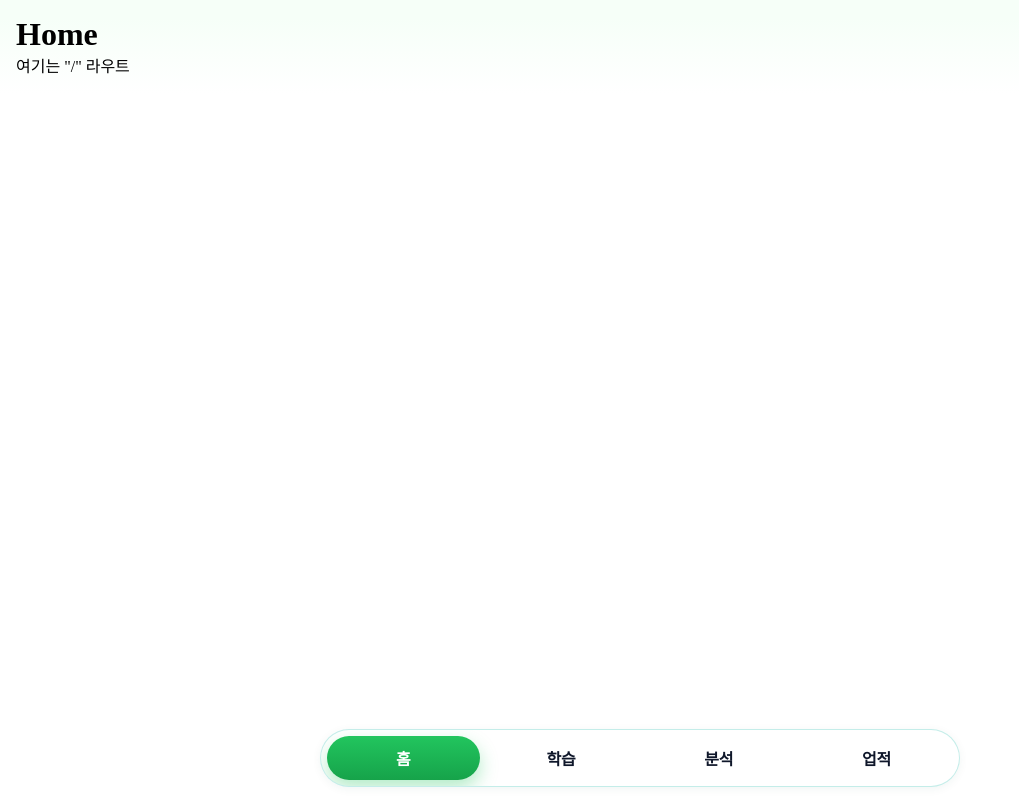
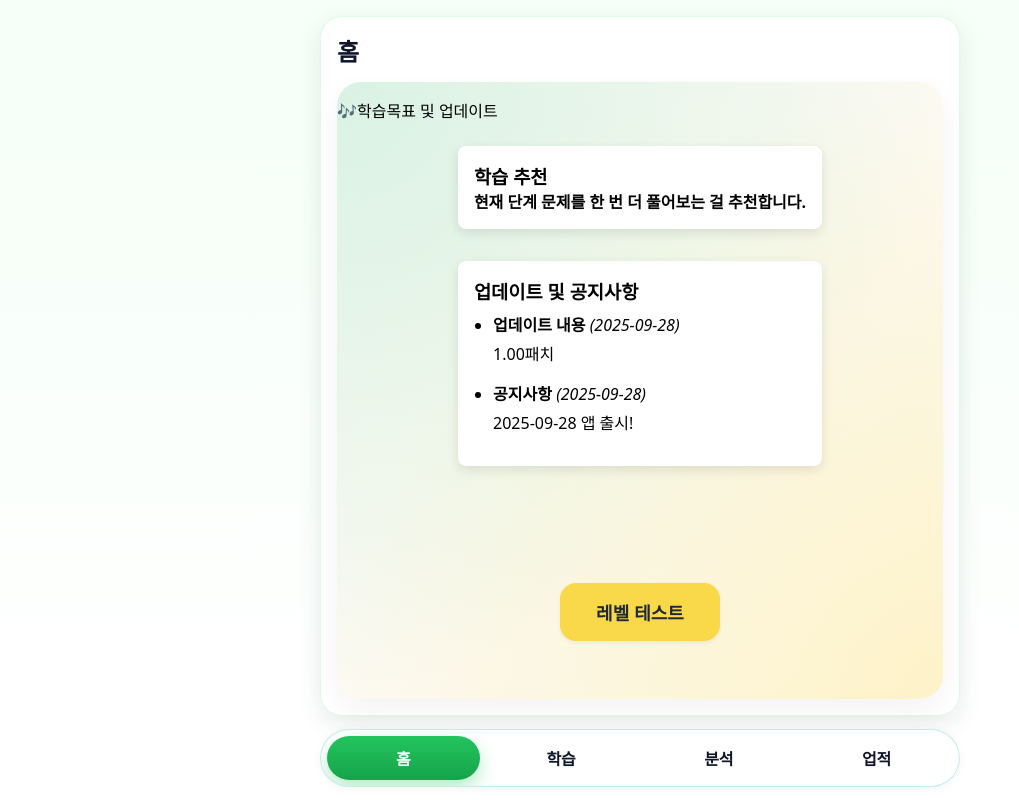
Before and after one commit to dongwandev/mokwon-hackathon, a React (Vite) app in the folder frontend/: page / in a window 1280 px wide. Shown: the whole page, without its empty margins (0-1019 px from the left). Built offline with nearby package versions, Linux system fonts and the light colour scheme.

Commit message:
프로젝트 1차 개발 완료

```diff
--- a/frontend/src/App.jsx
+++ b/frontend/src/App.jsx
@@ -23,11 +23,10 @@ function App() {
   return (
     <BrowserRouter>
       <Routes>
-        <Route path="/" element={<Home />} />
+        <Route path="/" element={<HomePage />} />
         <Route path="/level" element={<LevelPage />} />
         <Route path="/levelresult" element={<LevelResultPage />} />
         <Route path="/learningchoice" element={<LearningChoicePage />} />
-        <Route path="/home" element={<HomePage />} />
         {/* 선택: 404 최소 대응 */}
         <Route
           path="*"
--- a/frontend/src/components/Footer.jsx
+++ b/frontend/src/components/Footer.jsx
@@ -5,14 +5,14 @@ import { useNavigate, useLocation  } from "react-router-dom";
 const LABELS = ["홈", "학습", "분석", "업적"];
 
 const INDEX_TO_PATH = {
-  0: "/home",
+  0: "/",
   1: "/learningchoice",
   2: "/analysis",
   3: "/achievement",
 };
 
 const PATH_TO_INDEX = {
-  "/home": 0,
+  "/": 0,
   "/learningchoice": 1,
   "/analysis": 2,
   "/achievement": 3,
@@ -26,7 +26,7 @@ export default function Footer({ onChange, activeIndex = 0 }) {
   const routeActiveIndex =
     PATH_TO_INDEX[pathname] ??
     // 경로 변형 대비(트레일링 슬래시나 쿼리 등) - startsWith로 유연 처리
-    (pathname.startsWith("/home") ? 0 :
+    (pathname.startsWith("/") ? 0 :
      pathname.startsWith("/learningchoice") || pathname.startsWith("/LearningPage") || pathname.startsWith("/ProblemPage") ? 1 :
       pathname.startsWith("/analysis") ? 2 :
      pathname.startsWith("/achievement") ? 3 :
--- a/frontend/src/pages/HomePage.css
+++ b/frontend/src/pages/HomePage.css
@@ -133,3 +133,22 @@
   color: #fff;
   box-shadow: 0 8px 18px rgba(34, 197, 94, 0.35);
 }
+
+/* 공통 버튼 */
+.select-button {
+  padding: 1rem 2rem;
+  font-size: 1.125rem;
+  font-weight: 600;
+  border: none;
+  border-radius: var(--radius);
+  cursor: pointer;
+  transition: 0.2s ease-in-out;
+  min-width: 160px;
+  box-shadow: 0 2px 4px rgba(0,0,0,0.05);
+}
+
+/* 테스트 버튼 */
+.select-button.test {
+  background-color: var(--yellow);
+  color: var(--text);
+}
--- a/frontend/src/pages/HomePage.jsx
+++ b/frontend/src/pages/HomePage.jsx
@@ -1,17 +1,28 @@
-import React, { useState, useEffect } from 'react';
+import React, { useState, useEffect } from "react";
 import Container from "../components/Container";
 import "./HomePage.css";
+import { useNavigate } from "react-router-dom";
 
 function HomePage() {
+  const navigate = useNavigate();
+
   const [currentLevel, setCurrentLevel] = useState(1);
   const [accuracy, setAccuracy] = useState(75);
 
-  const [recommendation, setRecommendation] = useState({ message: '', nextLevel: currentLevel });
+  const [recommendation, setRecommendation] = useState({
+    message: "",
+    nextLevel: currentLevel,
+  });
 
   // 공지사항 데이터 예시
   const announcements = [
-    { id: 1, title: '업데이트 내용', date: '2025-09-28', content: '1.00패치' },
-    { id: 2, title: '공지사항', date: '2025-09-28', content: '2025-09-28 앱 출시!' },
+    { id: 1, title: "업데이트 내용", date: "2025-09-28", content: "1.00패치" },
+    {
+      id: 2,
+      title: "공지사항",
+      date: "2025-09-28",
+      content: "2025-09-28 앱 출시!",
+    },
   ];
 
   useEffect(() => {
@@ -26,30 +37,56 @@ function HomePage() {
       </header>
 
       <section className="home-card">
-        <p className="home-paragraph" style={{ marginTop: '1rem', marginBottom: '1.5rem' }}>🎶학습목표 및 업데이트</p>
+        <p
+          className="home-paragraph"
+          style={{ marginTop: "1rem", marginBottom: "1.5rem" }}
+        >
+          🎶학습목표 및 업데이트
+        </p>
 
         {/* 학습추천과 업데이트 공지사항 박스를 감싸는 flex 컨테이너 */}
         <section className="home-flex-container">
           {/* 학습 추천 박스 */}
           <div>
             <h3>학습 추천</h3>
-    <p style={{ fontWeight: 'bold', margin: 0 }}>{recommendation.message}</p>
+            <p style={{ fontWeight: "bold", margin: 0 }}>
+              {recommendation.message}
+            </p>
           </div>
 
           {/* 업데이트 및 공지사항 박스 */}
           <div>
             <h3>업데이트 및 공지사항</h3>
-    <ul style={{ paddingLeft: '1.2rem', marginTop: '0.5rem' }}>
+            <ul style={{ paddingLeft: "1.2rem", marginTop: "0.5rem" }}>
               {announcements.map(({ id, title, date, content }) => (
-        <li key={id} style={{ marginBottom: '1rem' }}>
+                <li key={id} style={{ marginBottom: "1rem" }}>
                   <strong>{title}</strong> <em>({date})</em>
-          <p style={{ margin: '0.3rem 0 0 0' }}>{content}</p>
+                  <p style={{ margin: "0.3rem 0 0 0" }}>{content}</p>
                 </li>
               ))}
             </ul>
           </div>
         </section>
 
+        <div
+          style={{
+            display: "flex",
+            flex: 1,
+            flexDirection: "column",
+            justifyContent: "space-evenly",
+          }}
+        >
+          <div />
+          <button
+            className="select-button test"
+            onClick={() => navigate("/level")}
+            style={{
+              alignSelf: "center",
+            }}
+          >
+            레벨 테스트
+          </button>
+        </div>
       </section>
     </Container>
   );
@@ -58,17 +95,17 @@ function HomePage() {
 function getRecommendation(accuracy, currentLevel) {
   if (accuracy >= 80) {
     return {
-      message: '축하합니다! 다음 단계 문제를 도전해보세요.',
+      message: "축하합니다! 다음 단계 문제를 도전해보세요.",
       nextLevel: currentLevel + 1,
     };
   } else if (accuracy >= 50) {
     return {
-      message: '현재 단계 문제를 한 번 더 풀어보는 걸 추천합니다.',
+      message: "현재 단계 문제를 한 번 더 풀어보는 걸 추천합니다.",
       nextLevel: currentLevel,
     };
   } else {
     return {
-      message: '기본 개념부터 다시 복습해보세요.',
+      message: "기본 개념부터 다시 복습해보세요.",
       nextLevel: currentLevel - 1 > 0 ? currentLevel - 1 : 1,
     };
   }
--- a/frontend/src/pages/LearningPage.jsx
+++ b/frontend/src/pages/LearningPage.jsx
@@ -212,7 +212,7 @@ export default function LearningPage() {
             </button>
             <button
               className="btn btn-primary"
-              onClick={() => navigate("/home")}
+              onClick={() => navigate("/")}
             >
               홈으로
             </button>
--- a/frontend/src/pages/LevelPage.jsx
+++ b/frontend/src/pages/LevelPage.jsx
@@ -183,7 +183,7 @@ export default function LevelPage() {
   }, [correctCounts]);
 
   // 홈으로 이동
-  const goHome = () => navigate("/home");
+  const goHome = () => navigate("/");
 
   // 결과 화면
   if (!loading && !error && askedCount >= 10) {
--- a/frontend/src/pages/LevelResultPage.jsx
+++ b/frontend/src/pages/LevelResultPage.jsx
@@ -5,7 +5,7 @@ function LevelResultPage() {
   const percent = Math.round((correct / total) * 100);
 
   const navigate = useNavigate();
-  const goToHome = () => navigate("/home");
+  const goToHome = () => navigate("/");
 
   return (
     <div>
```
Also changed, not shown: 1 other file (tests, documents, lock files or other folders). Lines whose indentation alone changed are shown as unchanged.
